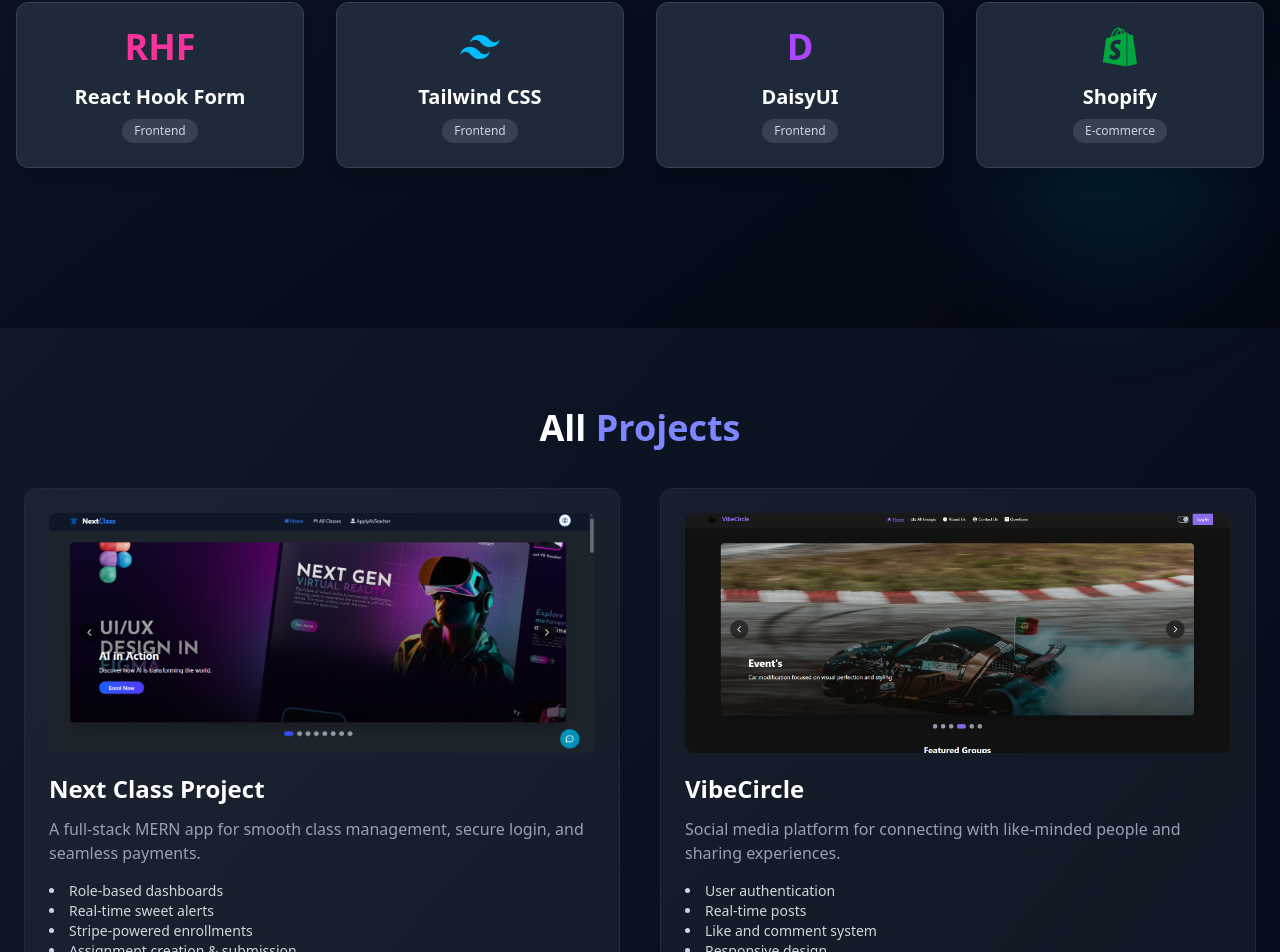
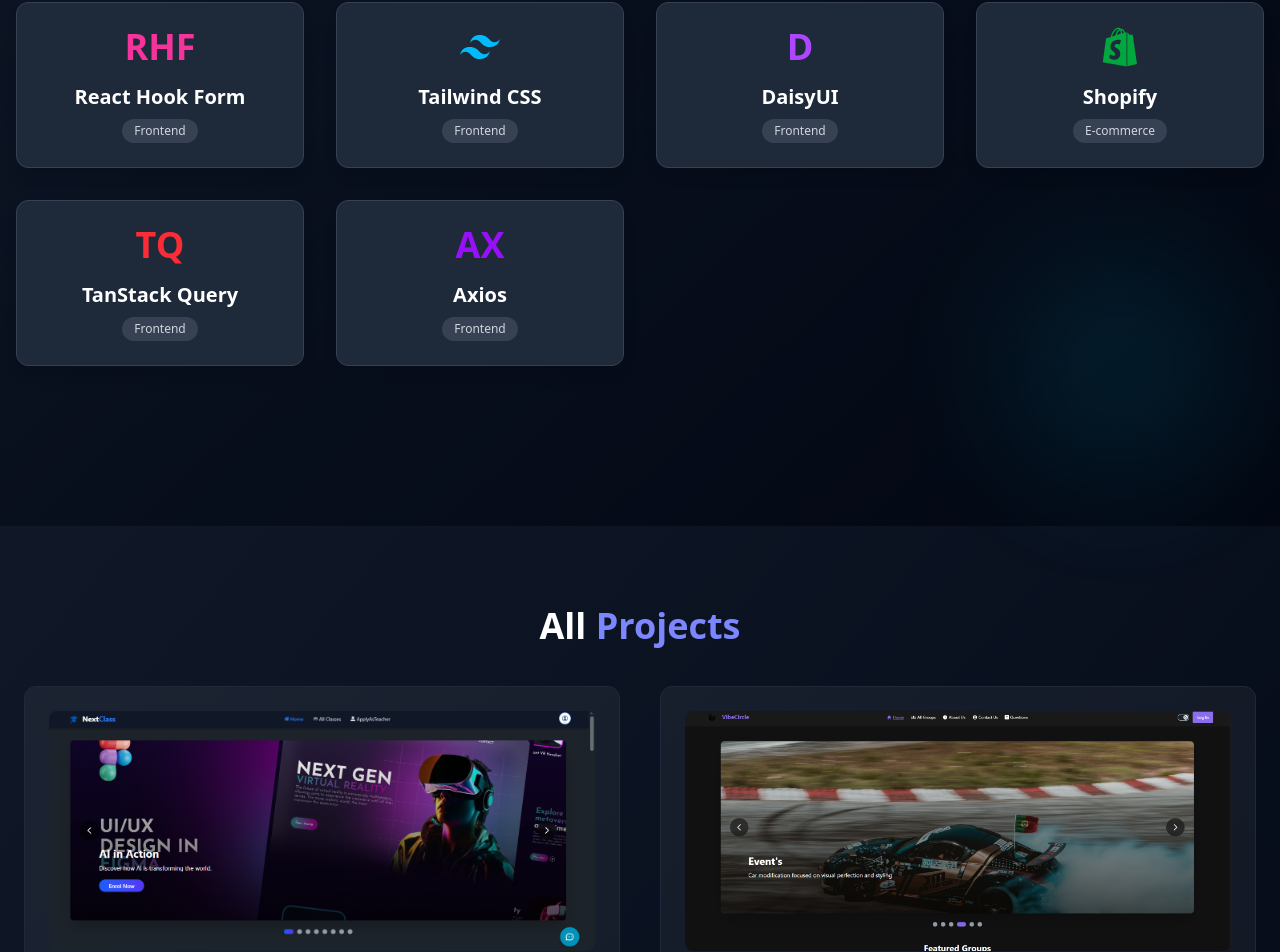
Before and after one commit to Tawhide16/my-protfulio, a React (Vite) app: page / in a window 1280 px wide. Shown: the part 2431-3383 px from the top of the page. Built offline with nearby package versions, Linux system fonts and the light colour scheme.

Commit message:
modefy the skils

```diff
--- a/src/components/Skills.jsx
+++ b/src/components/Skills.jsx
@@ -26,7 +26,19 @@
     { name: 'Tailwind CSS', icon: <SiTailwindcss size={40} />, category: 'Frontend', color: 'text-sky-400' },
     // { name: 'TypeScript', icon: <SiTypescript size={40} />, category: 'Frontend', color: 'text-blue-600' },
     { name: 'DaisyUI', icon: <div className="text-4xl font-bold">D</div>, category: 'Frontend', color: 'text-purple-500' },
-    { name: 'Shopify', icon: <FaShopify size={40} />, category: 'E-commerce', color: 'text-green-600' }
+    { name: 'Shopify', icon: <FaShopify size={40} />, category: 'E-commerce', color: 'text-green-600' },
+    { name: 'TanStack Query',
+  icon: <div className="text-4xl font-bold text-red-500">TQ</div>,
+  category: 'Frontend',
+  color: 'text-red-500'
+},
+{
+  name: 'Axios',
+  icon: <div className="text-4xl font-bold text-purple-600">AX</div>,
+  category: 'Frontend',
+  color: 'text-purple-600'
+},
+
   ];
 
   const containerVariants = {
```
